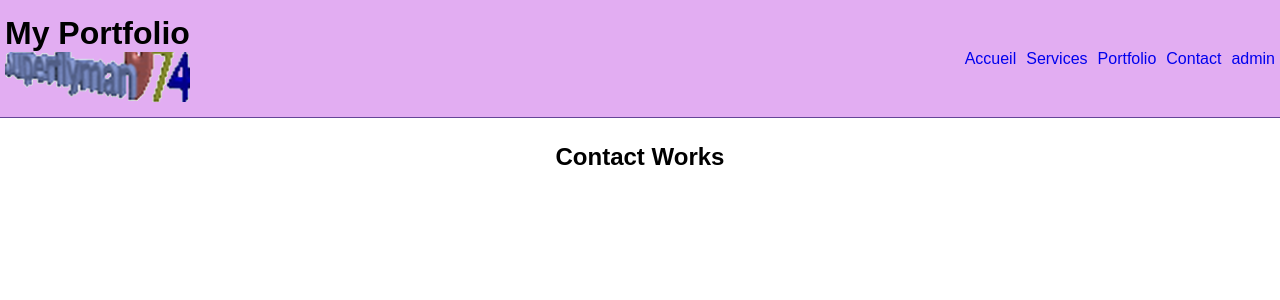
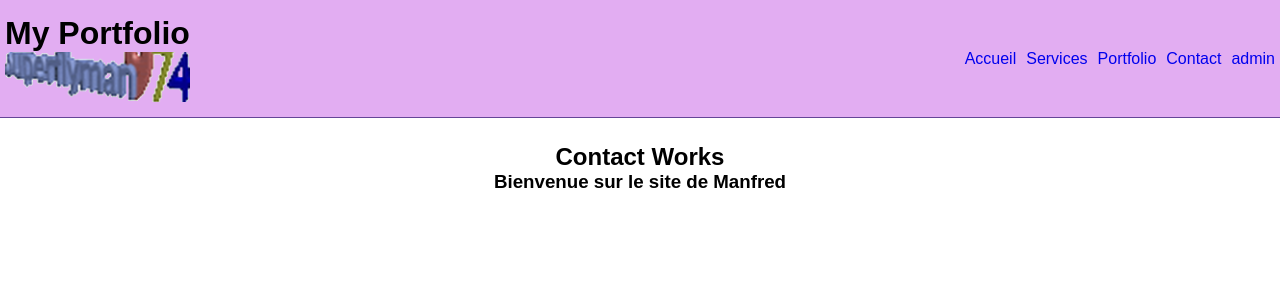
Before and after one commit to Manidoux41/testvite, a React (Vite) app: page /contact in a window 1280 px wide. Shown: the top 300 px of the page. Built offline with nearby package versions, Linux system fonts and the light colour scheme.

Commit message:
add props and components on contact page

```diff
--- /dev/null
+++ b/src/components/public/ContactCard.jsx
@@ -0,0 +1,11 @@
+import React from 'react'
+
+const ContactCard = (props) => {
+  return (
+    <div className='contact__card'>
+        <h3>Bienvenue sur le site de {props.name}</h3>
+    </div>
+  )
+}
+
+export default ContactCard
--- a/src/pages/Public/Contact.jsx
+++ b/src/pages/Public/Contact.jsx
@@ -1,9 +1,12 @@
 import React from 'react'
+import ContactCard from '../../components/public/ContactCard'
 
 const Contact = () => {
   return (
     <>
         <h2>Contact Works</h2>
+
+        <ContactCard  name='Manfred' />
     </>
   )
 }
```
